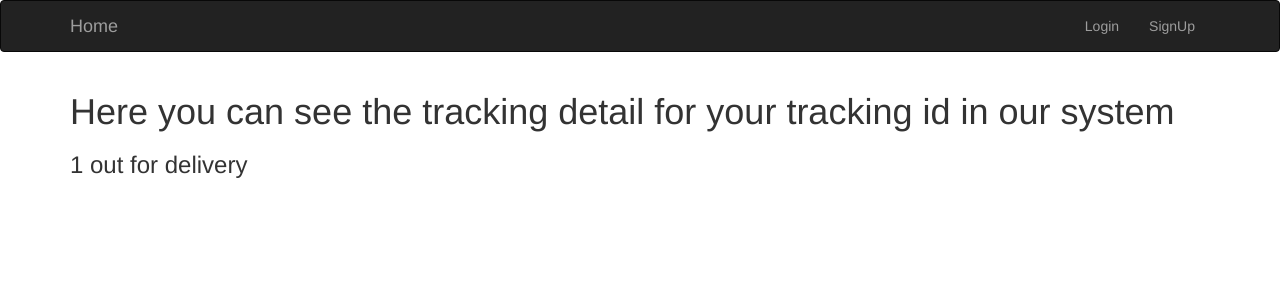
After one commit to FV215b/ups, a Django app: page /apps/tracking_detail/1 in a window 1280 px wide. The commit adds this page. Shown: the top 300 px of the page. Run offline with Django 3.2, Linux system fonts and the light colour scheme; data comes from the database, SQL or seed files in the repository; both versions use the stored data as it was after the commit; some libraries are stand-ins or nearby versions.

Commit message:
add control flow

```diff
--- a/apps/models.py
+++ b/apps/models.py
@@ -17,7 +17,7 @@ class Warehouse(models.Model):
     x = models.IntegerField(default=0)
     y = models.IntegerField(default=0)
     def __str__(self):
-        return self.warehouse_id
+        return str(self.warehouse_id)
 
 class Trunk(models.Model):
     trunk_id = models.IntegerField()
@@ -26,12 +26,13 @@ class Trunk(models.Model):
     # 0:created  1:trunk to warehouse  2:trunk waiting in warehouse 3:out for delivery
     status = models.IntegerField(default=0)
     def __str__(self):
-        return self.trunk_id
+        return str(self.trunk_id)
 
 class AmazonTransaction(models.Model):
     transaction_id = models.IntegerField()
     amazonAccount = models.ForeignKey(AmazonAccount, on_delete=models.CASCADE, related_name="amazonTransactions")
-
+    def __str__(self):
+        return "amazon tras Id: " + str(self.transaction_id)
 
 class Tracking(models.Model):
     # tracking id can be created automatically
@@ -39,3 +40,5 @@ class Tracking(models.Model):
     amazonTransaction = models.OneToOneField(AmazonTransaction, on_delete=models.CASCADE, related_name="tracking")
     to_x = models.IntegerField(blank=True, null=True)
     to_y = models.IntegerField(blank=True, null=True)
+    def __str__(self):
+        return "trunk travel Id: " + str(self.id)
--- a/apps/templates/apps/all_list.html
+++ b/apps/templates/apps/all_list.html
@@ -1,5 +1,9 @@
 {% extends 'base.html' %}
 {% block content %}
 <h1>Here are all items stored in our system</h1>
-
+<h3>trackingId : status</h3>
+<br/>
+{% for tracking in trackings %}
+<a href="{%url 'apps:tracking_detail' tracking.id%}"><h5>{{tracking.id}} : {{tracking.strStatus}}</h5></a>
+{% endfor %}
 {% endblock %}
--- a/apps/templates/apps/search.html
+++ /dev/null
@@ -1,5 +0,0 @@
-{% extends 'base.html' %}
-{% block content %}
-<h1>Here you can search trackingID in our system</h1>
-
-{% endblock %}
--- /dev/null
+++ b/apps/templates/apps/tracking_detail.html
@@ -0,0 +1,10 @@
+{% extends 'base.html' %}
+{% block content %}
+<h1>Here you can see the tracking detail for your tracking id in our system</h1>
+{% if not_found %}
+<h2>Sorry, we cannot find what you are looking for</h2>
+{% else %}
+<h3>{{tracking.id}} {{tracking.strStatus}}</h3>
+{% endif %}
+
+{% endblock %}
--- a/apps/urls.py
+++ b/apps/urls.py
@@ -4,5 +4,5 @@ app_name = "apps"
 
 urlpatterns = [
     url(r'^all_list/', views.home, name='home'),
-    url(r'^search/(?P<key>[0-9]+)', views.search, name='search'),
+    url(r'^tracking_detail/(?P<key>[0-9]+)', views.tracking_detail, name='tracking_detail'),
 ]
--- a/apps/views.py
+++ b/apps/views.py
@@ -26,15 +26,17 @@ def intToStatus(num):
         return "delivered"
 
 def home(request):
-    tracking_ids = []
+    trackings = []
     tracking_statuses = []
     for tracking in Tracking.objects.all():
-        tracking_ids.append(tracking.id)
-        tracking_statuses.append(intToStatus(tracking.trunk.status))
-    return render(request, "apps/all_list.html", {"tracking_ids":tracking_ids,"tracking_statuses":tracking_statuses})
+        tracking.strStatus = intToStatus(tracking.trunk.status)
+        trackings.append(tracking)
+    print(trackings)
+    return render(request, "apps/all_list.html", {"trackings":trackings})
 
-def search(request, key):
-    if not Tracking.objects.filter(id=key).exists():
-        return render(request, "apps/search.html", {"message":"cannot find the tracking id in our system"})
-    tracking = Tracking.objects.get(id=key)
-    return render(request, "apps/search.html", {"message":intToStatus(tracking.trunk.status)})
+def tracking_detail(request, key):
+    if not Tracking.objects.filter(id=int(key)).exists():
+        return render(request, "apps/tracking_detail.html", {"message":"cannot find the tracking id in our system", "not_found":"true"})
+    tracking = Tracking.objects.get(id=int(key))
+    tracking.strStatus = intToStatus(tracking.trunk.status)
+    return render(request, "apps/tracking_detail.html", {"tracking":tracking})
```
Also changed, not shown: db.sqlite3, 3 other files.
